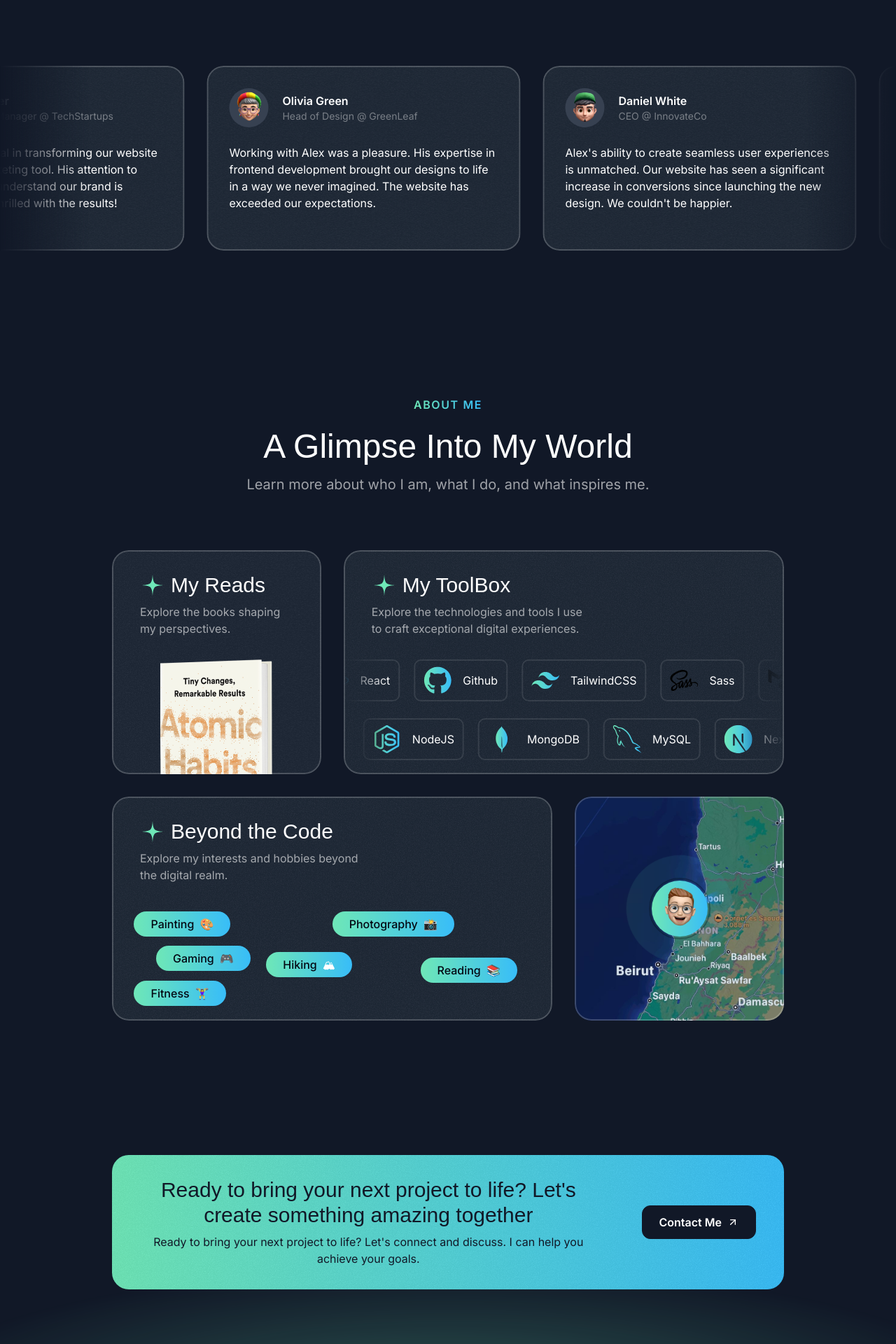
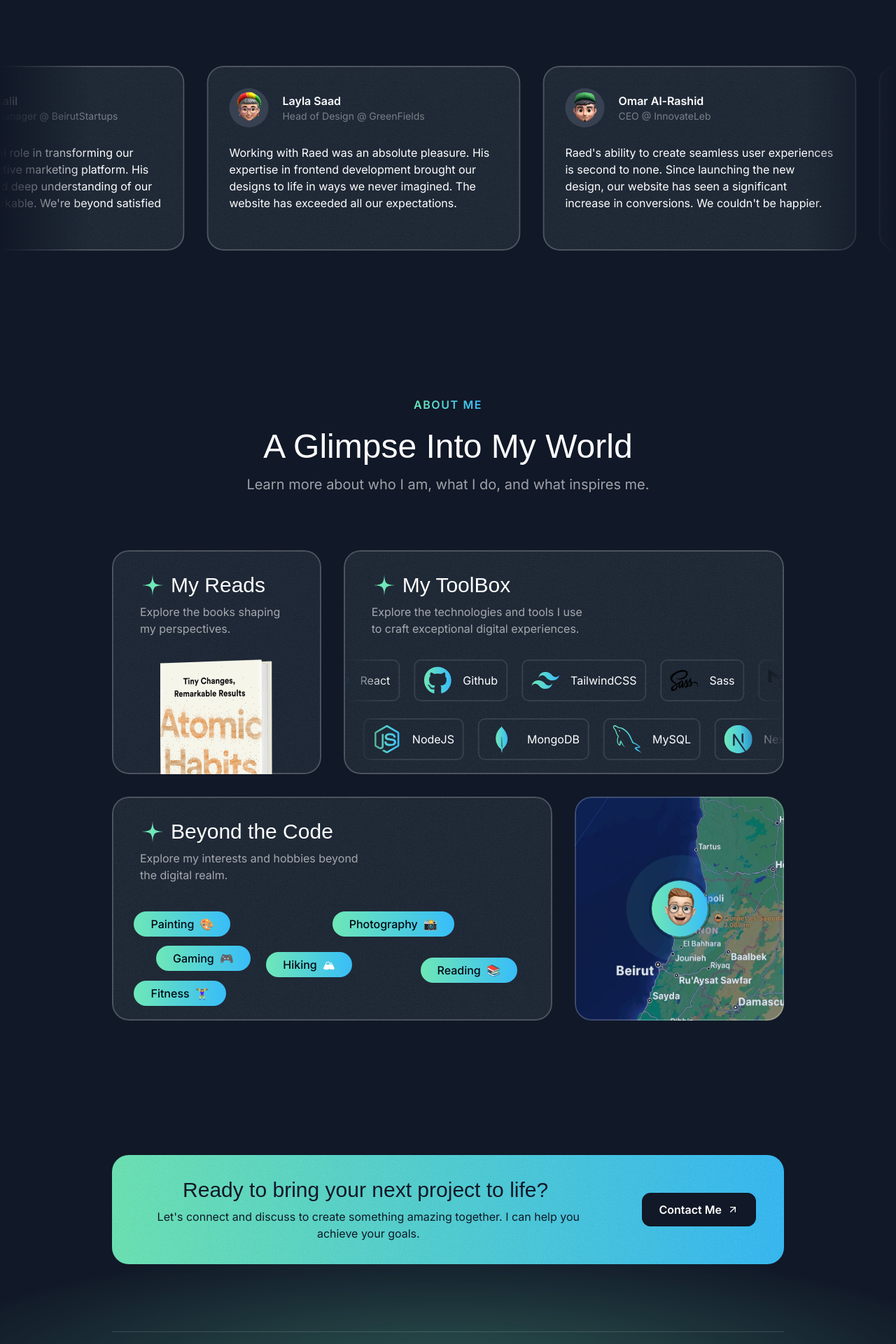
Before and after one commit to RaedMasri1/portfolio, a Next.js app: page / in a window 1280 px wide. Shown: the part 8680-10600 px from the top of the page at 70% size. Built offline with nearby package versions, Linux system fonts and the light colour scheme; a web font is replaced by a local one.

Commit message:
second adjust of  projects section

```diff
--- a/src/components/ui/TypeWriterEffect.tsx
+++ b/src/components/ui/TypeWriterEffect.tsx
@@ -9,14 +9,12 @@ import { cn } from '../../../lib/utils';
 export const TypewriterEffect = ({
   words,
   className,
-  cursorClassName,
 }: {
   words: {
     text: string;
     className?: string;
   }[];
   className?: string;
-  cursorClassName?: string;
 }) => {
   // split text inside of words into array of characters
   const wordsArray = words.map((word) => ({
@@ -36,7 +34,7 @@ export const TypewriterEffect = ({
           width: 'fit-content',
         },
         {
-          duration: 0.3,
+          duration: 0.1,
           delay: stagger(0.1),
           ease: 'easeInOut',
         },
@@ -73,23 +71,6 @@ export const TypewriterEffect = ({
       )}
     >
       {renderWords()}
-      <motion.span
-        initial={{
-          opacity: 0,
-        }}
-        animate={{
-          opacity: 1,
-        }}
-        transition={{
-          duration: 0.8,
-          repeat: Infinity,
-          repeatType: 'reverse',
-        }}
-        className={cn(
-          'inline-block rounded-sm w-[4px] h-4 md:h-6 lg:h-10 bg-gray-900',
-          cursorClassName,
-        )}
-      />
     </div>
   );
 };
--- a/src/sections/Contact.tsx
+++ b/src/sections/Contact.tsx
@@ -1,30 +1,40 @@
-// import { useRouter } from 'next/router';
-// import { TypewriterEffect } from '../components/ui/TypeWriterEffect';
+
 import Link from 'next/link';
+import { TypewriterEffect } from '../components/ui/TypeWriterEffect';
 import ArrowUpRightIcon from '../assets/icons/arrow-up-right.svg';
 import grainImage from '../assets/images/grain.jpg';
 
 //  Let's create something amazing together
-//   const words = [
-//     {
-//       text: 'Let\'s',
-//     },
-//     {
-//       text: 'create',
-//     },
-//     {
-//       text: 'something',
-//     },
-//     {
-//       text: 'amazing',
-//       className: 'dark:text-white text-gray',
-//     },
-//     {
-//       text: 'together',
+//  Ready to bring your next project to life?
+const words = [
+  {
+    text: 'Ready',
+  },
+  {
+    text: 'to',
+  },
+  {
+    text: 'bring',
+  },
+  {
+    text: 'your',
+  },
+  {
+    text: 'next',
+    className: 'dark:text-white text-gray',
+  },
+  {
+    text: 'project',
+    className: 'dark:text-white text-gray',
+  },
+  {
+    text: 'to',
+  },
+  {
+    text: 'life?',
+  },
 
-//     },
-
-//   ];
+];
 const ContactSection = () => (
   <div id="contact" className="py-16 pt-12 lg:py-24 lg:pt-20">
     <div className="container">
@@ -37,21 +47,15 @@ const ContactSection = () => (
         />
         <div className="flex flex-col md:flex-row gap-8 md:gap-16 items-center">
           <div>
-            <h2 className="font-serif text-2xl md:text-3xl">
+            {/* <h2 className="font-serif text-2xl md:text-3xl">
               Ready to bring your next project to life? Let&apos;s create something amazing together
-            </h2>
-            {/* <TypewriterEffect words={words} className="font-serif text-2xl md:text-3xl" /> */}
+            </h2> */}
+            <TypewriterEffect words={words} className="font-serif text-2xl md:text-3xl" />
             <p className="text-sm md:text-base mt-2 ">
-              Ready to bring your next project to life? Let&apos;s connect and discuss. I can help you achieve your goals.
+              Let&apos;s connect and discuss to create something amazing together. I can help you achieve your goals.
             </p>
           </div>
           <div>
-            {/* <button type="button" className="text-white bg-gray-900 inline-flex items-center md:text-left px-6 h-12 rounded-xl gap-2 w-max border border-gray-900">
-              <a href="mailto:raed.k.elmasri@gmail.com">
-                <span className="font-semibold">Contact Me</span>
-              </a>
-              <ArrowUpRightIcon className="size-4" />
-            </button> */}
             <Link
               className="text-white bg-gray-900 inline-flex items-center md:text-left px-6 h-12 rounded-xl gap-2 w-max border border-gray-900"
               href="/contact"
--- a/src/sections/ProjectsSection.tsx
+++ b/src/sections/ProjectsSection.tsx
@@ -9,7 +9,7 @@ const ProjectsSection = () => (
     className="pb-16 lg:py-24"
     style={{
       minHeight: `calc(100vh * ${portfolioProjects.length})`, // Ensure the section is tall enough for all projects
-      paddingBottom: 'calc(110vh / 2)',
+      paddingBottom: 'calc(100vh / 2)',
     }}
   >
     <div className="container">
--- a/src/sections/Testimonials.tsx
+++ b/src/sections/Testimonials.tsx
@@ -9,35 +9,67 @@ import { SectionHeader } from '../components/SectionHeader';
 // import grainImage from '../assets/images/grain.jpg';
 import { Card } from '../components/Card';
 
+// const testimonials = [
+//   {
+//     name: 'Alex Turner',
+//     position: 'Marketing Manager @ TechStartups',
+//     text: "Alex was instrumental in transforming our website into a powerful marketing tool. His attention to detail and ability to understand our brand is exceptional. We're thrilled with the results!",
+//     avatar: memojiAvatar1,
+//   },
+//   {
+//     name: 'Olivia Green',
+//     position: 'Head of Design @ GreenLeaf',
+//     text: 'Working with Alex was a pleasure. His expertise in frontend development brought our designs to life in a way we never imagined. The website has exceeded our expectations.',
+//     avatar: memojiAvatar2,
+//   },
+//   {
+//     name: 'Daniel White',
+//     position: 'CEO @ InnovateCo',
+//     text: "Alex's ability to create seamless user experiences is unmatched. Our website has seen a significant increase in conversions since launching the new design. We couldn't be happier.",
+//     avatar: memojiAvatar3,
+//   },
+//   {
+//     name: 'Emily Carter',
+//     position: 'Product Manager @ GlobalTech',
+//     text: "Alex is a true frontend wizard. He took our complex product and transformed it into an intuitive and engaging user interface. We're already seeing positive feedback from our customers.",
+//     avatar: memojiAvatar4,
+//   },
+//   {
+//     name: 'Michael Brown',
+//     position: 'Director of IT @ MegaCorp',
+//     text: "Alex's work on our website has been nothing short of exceptional. He's a talented developer who is also a great communicator. We highly recommend him.",
+//     avatar: memojiAvatar5,
+//   },
+// ];
 const testimonials = [
   {
-    name: 'Alex Turner',
-    position: 'Marketing Manager @ TechStartups',
-    text: "Alex was instrumental in transforming our website into a powerful marketing tool. His attention to detail and ability to understand our brand is exceptional. We're thrilled with the results!",
+    name: 'Ahmad Khalil',
+    position: 'Marketing Manager @ BeirutStartups',
+    text: "Raed played a crucial role in transforming our website into an effective marketing platform. His attention to detail and deep understanding of our brand are truly remarkable. We're beyond satisfied with the results!",
     avatar: memojiAvatar1,
   },
   {
-    name: 'Olivia Green',
-    position: 'Head of Design @ GreenLeaf',
-    text: 'Working with Alex was a pleasure. His expertise in frontend development brought our designs to life in a way we never imagined. The website has exceeded our expectations.',
+    name: 'Layla Saad',
+    position: 'Head of Design @ GreenFields',
+    text: 'Working with Raed was an absolute pleasure. His expertise in frontend development brought our designs to life in ways we never imagined. The website has exceeded all our expectations.',
     avatar: memojiAvatar2,
   },
   {
-    name: 'Daniel White',
-    position: 'CEO @ InnovateCo',
-    text: "Alex's ability to create seamless user experiences is unmatched. Our website has seen a significant increase in conversions since launching the new design. We couldn't be happier.",
+    name: 'Omar Al-Rashid',
+    position: 'CEO @ InnovateLeb',
+    text: "Raed's ability to create seamless user experiences is second to none. Since launching the new design, our website has seen a significant increase in conversions. We couldn't be happier.",
     avatar: memojiAvatar3,
   },
   {
-    name: 'Emily Carter',
-    position: 'Product Manager @ GlobalTech',
-    text: "Alex is a true frontend wizard. He took our complex product and transformed it into an intuitive and engaging user interface. We're already seeing positive feedback from our customers.",
+    name: 'Noura El-Hassan',
+    position: 'Product Manager @ TechGlobal',
+    text: "Raed is a true frontend wizard. He took our complex product and transformed it into an intuitive and engaging user interface. We've already received positive feedback from our customers.",
     avatar: memojiAvatar4,
   },
   {
-    name: 'Michael Brown',
-    position: 'Director of IT @ MegaCorp',
-    text: "Alex's work on our website has been nothing short of exceptional. He's a talented developer who is also a great communicator. We highly recommend him.",
+    name: 'Karim Hamed',
+    position: 'Director of IT @ MegaCorpMENA',
+    text: "Raed's work on our website has been nothing short of exceptional. He's a talented developer and a great communicator. We highly recommend him.",
     avatar: memojiAvatar5,
   },
 ];
```
